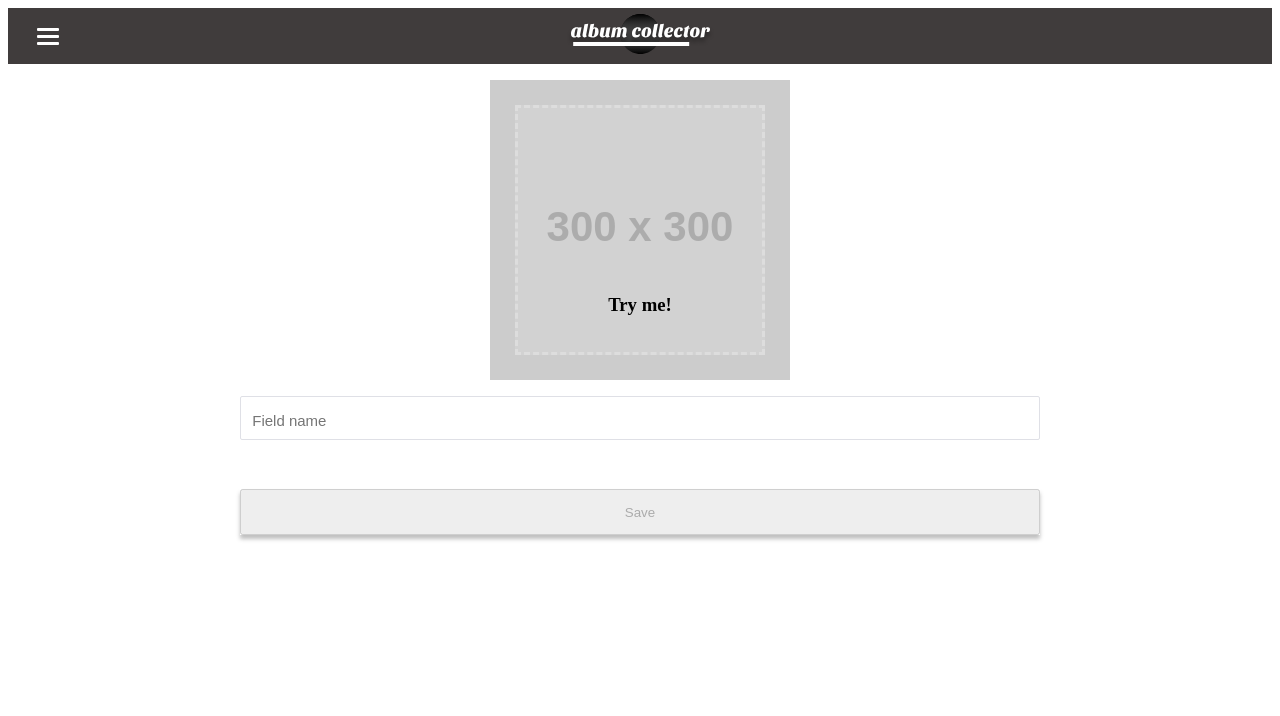
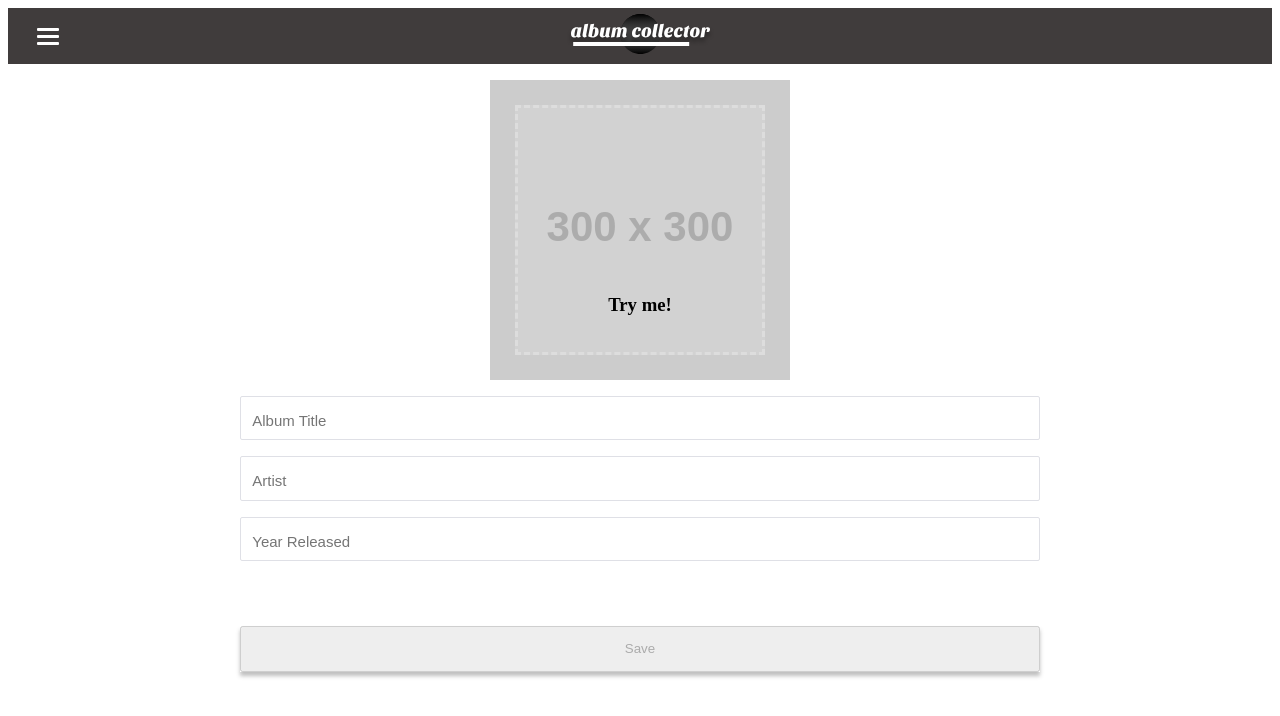
Before and after one commit to thephilgray/review-react-2018, a React app in the folder 004_redux-axios/: page /add in a window 1280 px wide. Shown: the top 716 px of the page. Built offline with nearby package versions, Linux system fonts and the light colour scheme; what styled-props would draw is missing.

Commit message:
Refactor AddForm container and FormInput component.

```diff
--- a/004_redux-axios/src/components/FormInput.js
+++ b/004_redux-axios/src/components/FormInput.js
@@ -4,14 +4,39 @@ import PropTypes from 'prop-types';
 import styled from 'styled-components';
 import { hideVisually } from 'polished';
 
+import ImageUpload from './ImageUpload';
+import StarRating from './StarRating';
+
 const propTypes = {
   fieldName: PropTypes.string,
-  fieldType: PropTypes.string
+  fieldType: PropTypes.string,
+  elementType: PropTypes.string,
+  elementConfig: PropTypes.shape({
+    type: PropTypes.string,
+    placeholder: PropTypes.string
+  }),
+  value: PropTypes.string,
+  validation: PropTypes.shape({
+    required: PropTypes.bool
+  }),
+  valid: PropTypes.bool,
+  touched: PropTypes.bool
 };
 
 const defaultProps = {
   fieldName: 'field name',
-  fieldType: 'text'
+  fieldType: 'text',
+  elementType: 'input',
+  elementConfig: {
+    type: 'text',
+    placeholder: 'field name'
+  },
+  value: '',
+  validation: {
+    required: false
+  },
+  valid: false,
+  touched: false
 };
 
 const FormInputWrapper = styled.div`
@@ -45,8 +70,27 @@ const capitalizeFirstCharacters = str => {
   return firstCharacter.toUpperCase() + otherCharacters.join('');
 };
 
-const FormInput = ({ fieldName, fieldType }) => {
-  const displayFieldName = capitalizeFirstCharacters(fieldName);
+const FormInput = ({
+  fieldName,
+  fieldType,
+  elementType,
+  elementConfig,
+  value,
+  validation,
+  valid,
+  touched
+}) => {
+  const displayFieldName = elementConfig.placeholder
+    ? capitalizeFirstCharacters(elementConfig.placeholder)
+    : null;
+
+  const fieldSwitch = () => {
+    switch (elementType) {
+      case 'imageUpload':
+        return <ImageUpload />;
+      case 'starRating':
+        return <StarRating editable />;
+      default:
         return (
           <FormInputWrapper>
             <FormLabel>{displayFieldName}</FormLabel>
@@ -57,6 +101,10 @@ const FormInput = ({ fieldName, fieldType }) => {
             />
           </FormInputWrapper>
         );
+    }
+  };
+
+  return <FormInputWrapper>{fieldSwitch()}</FormInputWrapper>;
 };
 
 FormInput.propTypes = propTypes;
--- a/004_redux-axios/src/components/StarRating.js
+++ b/004_redux-axios/src/components/StarRating.js
@@ -16,7 +16,9 @@ const defaultProps = {
   editable: false
 };
 
-const StarRatingWrapper = styled.div``;
+const StarRatingWrapper = styled.div`
+  margin: 1em 0;
+`;
 
 const StarRatingButton = styled.button`
   background: transparent;
--- a/004_redux-axios/src/containers/AddForm.js
+++ b/004_redux-axios/src/containers/AddForm.js
@@ -24,6 +24,18 @@ const NewFormSubmitButton = styled.button`
 class AddForm extends React.Component {
   state = {
     addForm: {
+      art: {
+        elementType: 'imageUpload',
+        elementConfig: {
+          alt: 'Upload an album cover'
+        },
+        value: '',
+        validation: {
+          required: true
+        },
+        valid: false,
+        touched: false
+      },
       title: {
         elementType: 'input',
         elementConfig: {
@@ -50,18 +62,7 @@ class AddForm extends React.Component {
         valid: false,
         touched: false
       },
-      art: {
-        elementType: 'imageUpload',
-        elementConfig: {
-          alt: 'Upload an album cover'
-        },
-        value: '',
-        validation: {
-          required: true
-        },
-        valid: false,
-        touched: false
-      },
+
       year: {
         elementType: 'input',
         elementConfig: {
@@ -78,22 +79,40 @@ class AddForm extends React.Component {
       rating: {
         elementType: 'starRating',
         elementConfig: {},
-        value: 0,
+        value: '0',
         validation: {
           required: true
         },
         valid: false,
         touched: false
-      },
-      formIsValid: false
-    }
+      }
+    },
+    formIsValid: false
   };
   render() {
+    const formElementsArray = [];
+    for (let key in this.state.addForm) {
+      formElementsArray.push({
+        id: key,
+        config: this.state.addForm[key]
+      });
+    }
     return (
       <NewForm onSubmit={e => e.preventDefault()}>
-        <ImageUpload />
-        <FormInput />
-        <StarRating editable />
+        {formElementsArray.map(formElement => {
+          return (
+            <FormInput
+              key={formElement.id}
+              elementType={formElement.config.elementType}
+              elementConfig={formElement.config.elementConfig}
+              value={formElement.config.value}
+              validation={formElement.config.validation}
+              valid={formElement.config.valid}
+              touched={formElement.config.touched}
+            />
+          );
+        })}
+
         <NewFormSubmitButton disabled={!this.state.addForm.formIsValid}>
           Save
         </NewFormSubmitButton>
```
Lines whose indentation alone changed are shown as unchanged.
